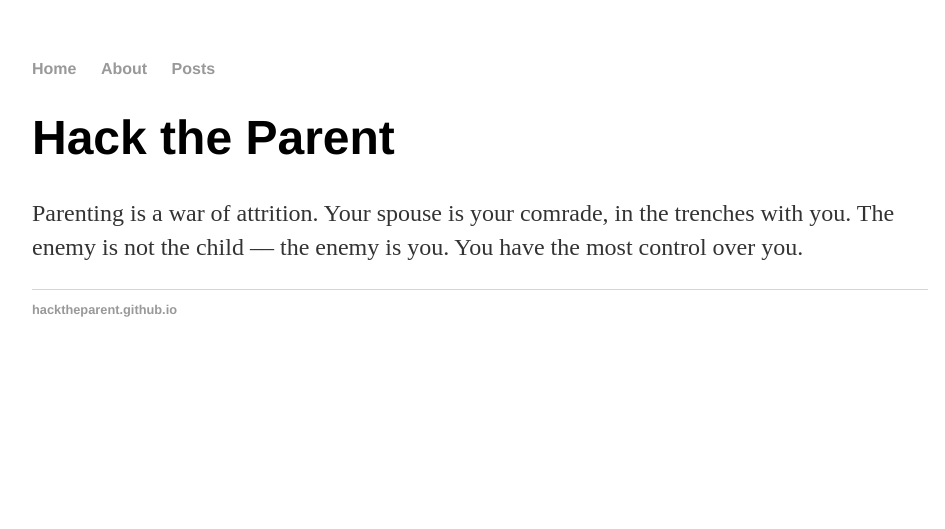
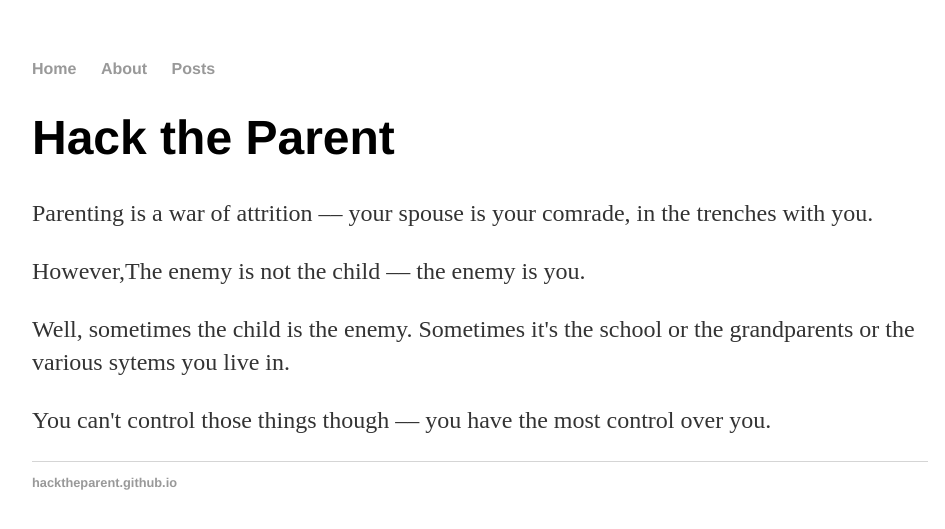
Before and after one commit to hacktheparent/hacktheparent.github.io, a Jekyll site: the page built from index.html, in a window 1280 px wide. Shown: the top 529 px of the page, without its empty margins (160-1105 px from the left). Built offline with Jekyll 4.4.1, drawn with Linux system fonts in a browser that asks for light colours.

Commit message:
update index.html

```diff
--- a/index.html
+++ b/index.html
@@ -4,5 +4,8 @@ title: Hack the Parent
 ---
 <div class="blurb">
 	<h1>Hack the Parent</h1>
-	<p>Parenting is a war of attrition. Your spouse is your comrade, in the trenches with you. The enemy is not the child –– the enemy is you. You have the most control over you.</p>
+	<p>Parenting is a war of attrition –– your spouse is your comrade, in the trenches with you.</p>
+	<p>However,The enemy is not the child –– the enemy is you.</p>
+	<p>Well, sometimes the child is the enemy. Sometimes it's the school or the grandparents or the various sytems you live in.</p>
+	<p>You can't control those things though –– you have the most control over you.</p>
 </div><!-- /.blurb -->
```
